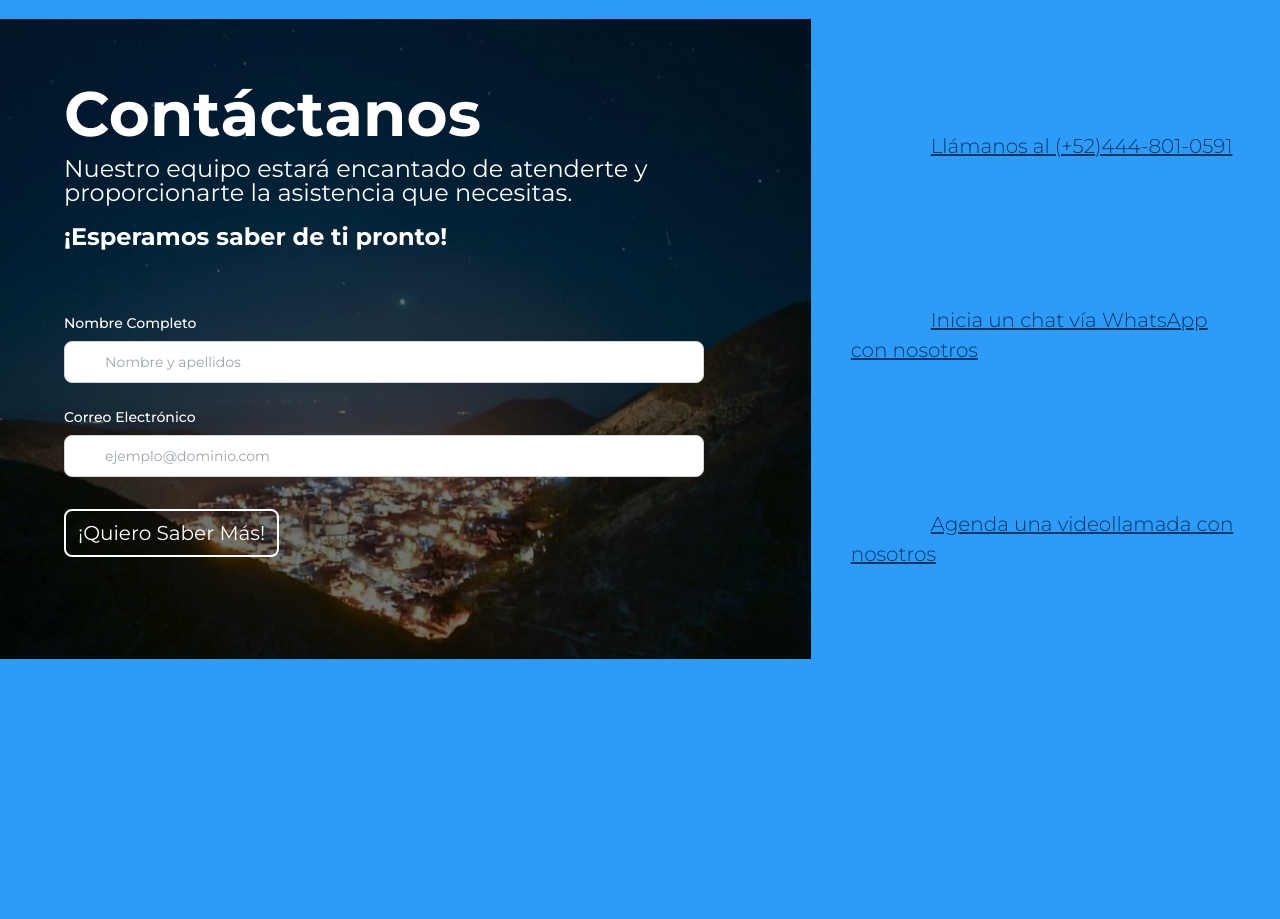
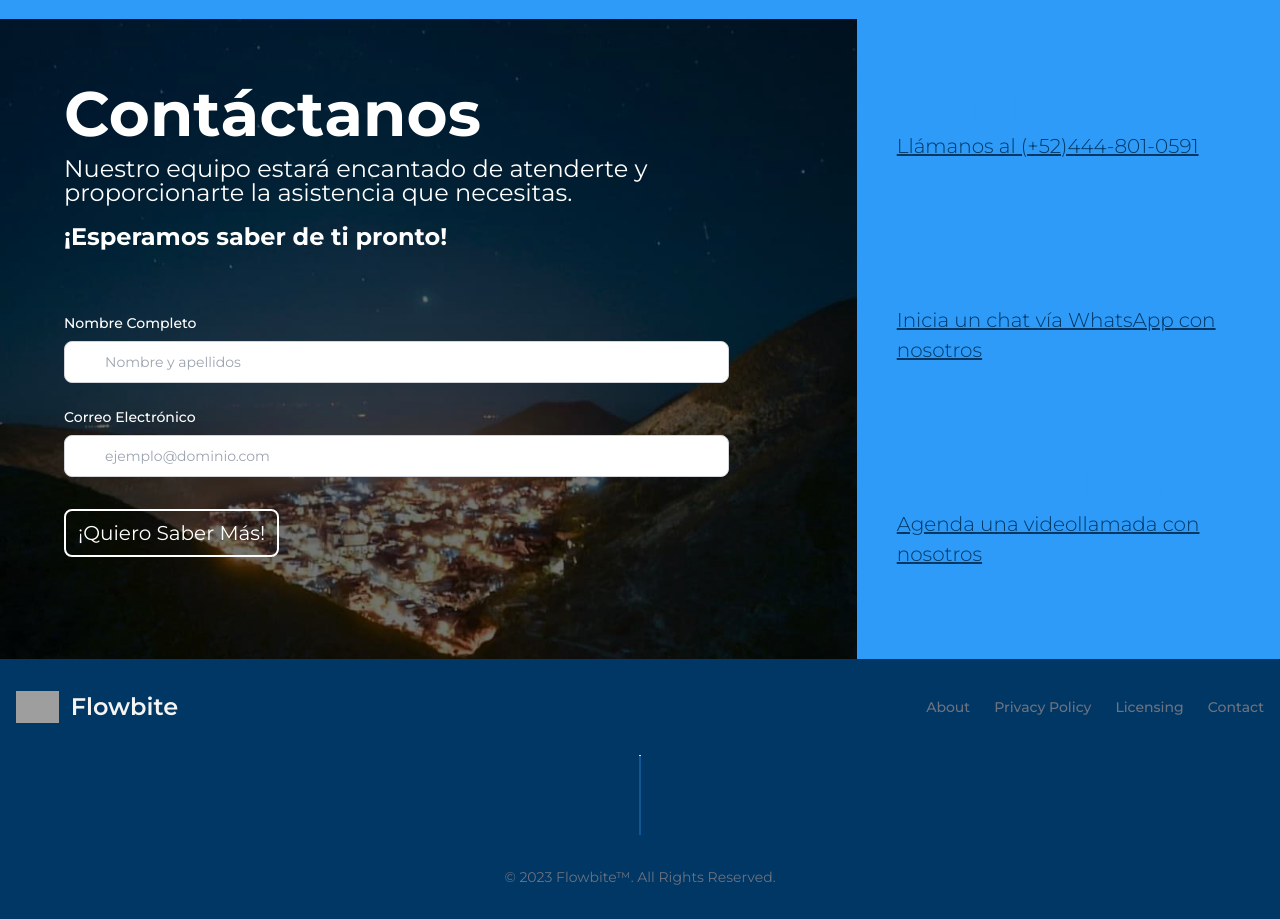
Before and after one commit to Oscar-FV/terrenos-vip, a React (Vite) app: page / in a window 1280 px wide. Shown: the part 2940-3859 px from the top of the page. Before the commit the page ends 3599 px from the top, so only its background shows below. Built offline with nearby package versions, Linux system fonts and the light colour scheme; grey boxes are pictures that could not be loaded; some icons are missing; what tailwindcss-animated would draw is missing.

Commit message:
added footer template

```diff
--- a/src/App.tsx
+++ b/src/App.tsx
@@ -9,6 +9,7 @@ import Slogan from './components/Slogan/Slogan';
 import Gallery from './components/Gallery/Gallery';
 import TimeLine from './components/TimeLIne/TimeLine';
 import ContactUs from './components/ContactUs/Contact';
+import Footer from './components/common/Footer/Footer';
 
 function App() {
   const scrollPosition = useScrollPosition();
@@ -26,6 +27,7 @@ function App() {
       <Gallery color="#f4f4f4" text="#003764" ref={(ref) => (panelRefs.current[2] = ref!)}/>
       <TimeLine color="#2E9BF8" text="#f4f4f4" ref={(ref) => (panelRefs.current[3] = ref!)}/>
       <ContactUs color="#f4f4f4" text="#003764" ref={(ref) => (panelRefs.current[4] = ref!)}/>
+      <Footer />
       <style>{`
         body {
           background-color: ${activePanelColor};
--- a/src/components/ContactUs/Contact.tsx
+++ b/src/components/ContactUs/Contact.tsx
@@ -11,34 +11,27 @@ interface Props {
 }
 
 const ContactUs = forwardRef<HTMLDivElement, Props>(({ color, text }, ref) => {
-
   const [isEmailSent, setIsEmailSent] = useState<number>(0);
   const [showSuccessMessage, setShowSuccessMessage] = useState<boolean>(false);
 
   const handleEmailResponse = (emailResponse: EmailJSResponseStatus) => {
-    setIsEmailSent(emailResponse.status)
-  }
+    setIsEmailSent(emailResponse.status);
+  };
 
   useEffect(() => {
-
-    if(isEmailSent === 200 || isEmailSent === 400){
+    if (isEmailSent === 200 || isEmailSent === 400) {
       setShowSuccessMessage(true);
       const timer = setTimeout(() => {
         setShowSuccessMessage(false);
       }, 3000);
 
       return () => clearTimeout(timer);
-      setIsEmailSent(0)
+      setIsEmailSent(0);
     }
-  }, [isEmailSent])
+  }, [isEmailSent]);
 
   return (
-    <article className="h-[100vh] md:h-[80vh] relative">
-
-      {showSuccessMessage && (
-        <Toast status={isEmailSent} />
-      )}
-
+    <article className="h-[100vh] md:h-[80vh]">
       <div
         ref={ref}
         data-color={color}
@@ -46,10 +39,11 @@ const ContactUs = forwardRef<HTMLDivElement, Props>(({ color, text }, ref) => {
         className="flex h-full w-full gap-x-10 md:pr-8"
       >
         <div
-          className="h-full w-full bg-black md:w-[80%] xl:w-[65%]"
+          className="relative h-full w-full bg-black md:w-[80%] xl:w-[65%]"
           id="formDiv"
         >
-          <div className="absolute z-10 mt-8 px-8 md:mt-16 md:w-[60%] lg:w-[65%] lg:px-16">
+          {showSuccessMessage && <Toast status={isEmailSent} />}
+          <div className="absolute z-10 mt-8 px-8 md:mt-16 lg:px-16">
             <h2 className="hero-tittle font-bold text-white">Contáctanos</h2>
             <p className="mt-3 w-full pr-8 leading-none text-white md:text-[3cqb] xl:pr-2">
               Nuestro equipo estará encantado de atenderte y proporcionarte la
@@ -58,8 +52,8 @@ const ContactUs = forwardRef<HTMLDivElement, Props>(({ color, text }, ref) => {
             <p className="mt-5 w-full pr-8 font-bold leading-none text-white md:text-[3cqb] xl:pr-2">
               ¡Esperamos saber de ti pronto!
             </p>
-            <ContactForm emailStatus={handleEmailResponse}/>
-            <div className="mt-16 flex sm:justify-center h-full flex-wrap gap-8 md:static md:hidden">
+            <ContactForm emailStatus={handleEmailResponse} />
+            <div className="mt-10 flex h-full flex-wrap gap-8 sm:justify-center md:static md:hidden">
               <ContactItem
                 icon="ph:phone-call"
                 tittle="Teléfono"
--- a/src/components/ContactUs/ContactItem.tsx
+++ b/src/components/ContactUs/ContactItem.tsx
@@ -10,7 +10,7 @@ interface Props {
 
 const ContactItem = ({ icon, iconClassName, tittle, text, goto }: Props) => {
   return (
-    <div className="md:w-full sm:w-[calc(90%/3)]">
+    <a href={goto} target="_blank" rel="noopener noreferrer" className="md:w-full sm:w-[calc(90%/3)]">
       <div className="flex items-center gap-x-2 md:gap-x-4">
         <Icon
           icon={icon}
@@ -20,10 +20,10 @@ const ContactItem = ({ icon, iconClassName, tittle, text, goto }: Props) => {
           {tittle}
         </span>
       </div>
-      <a href={goto} target="_blank" rel="noopener noreferrer" className="text-[2cqb] font-light  text-white md:w-full md:pl-20 md:text-[2.5cqb] md:text-secondary underline decoration-3">
+      <p className="text-[2cqb] font-light  text-white md:w-full md:text-[2.5cqb] md:text-secondary underline decoration-3">
         {text}
-      </a>
-    </div>
+      </p>
+    </a>
   );
 };
 
--- /dev/null
+++ b/src/components/common/Footer/Footer.tsx
@@ -0,0 +1,55 @@
+const Footer = () => {
+  return (
+    <footer className="bg-secondary">
+      <div className="mx-auto w-full max-w-screen-xl p-4 md:py-8">
+        <div className="sm:flex sm:items-center sm:justify-between">
+          <a
+            href="https://flowbite.com/"
+            className="mb-4 flex items-center space-x-3 sm:mb-0 rtl:space-x-reverse"
+          >
+            <img
+              src="https://flowbite.com/docs/images/logo.svg"
+              className="h-8"
+              alt="Flowbite Logo"
+            />
+            <span className="self-center whitespace-nowrap text-2xl font-semibold">
+              Flowbite
+            </span>
+          </a>
+          <ul className="mb-6 flex flex-wrap items-center text-sm font-medium text-gray-500 sm:mb-0">
+            <li>
+              <a href="#" className="me-4 hover:underline md:me-6">
+                About
+              </a>
+            </li>
+            <li>
+              <a href="#" className="me-4 hover:underline md:me-6">
+                Privacy Policy
+              </a>
+            </li>
+            <li>
+              <a href="#" className="me-4 hover:underline md:me-6">
+                Licensing
+              </a>
+            </li>
+            <li>
+              <a href="#" className="hover:underline">
+                Contact
+              </a>
+            </li>
+          </ul>
+        </div>
+        <hr className="my-6 border-gray-200 sm:mx-auto lg:my-8" />
+        <span className="block text-sm text-gray-500 sm:text-center">
+          © 2023{" "}
+          <a href="https://flowbite.com/" className="hover:underline">
+            Flowbite™
+          </a>
+          . All Rights Reserved.
+        </span>
+      </div>
+    </footer>
+  );
+};
+
+export default Footer
--- a/src/components/common/Toast/Toast.tsx
+++ b/src/components/common/Toast/Toast.tsx
@@ -7,14 +7,17 @@ interface Props {
 const Toast = ({ status }: Props) => {
   let style: string = "";
   let icon: string = "";
+  let text: string = "";
   switch (status) {
     case 200:
       style = "bg-green-100 text-green-500";
       icon = "lets-icons:check-fill";
+      text = "¡Email mandado correctamente!"
       break;
     case 400:
       style = "text-red-500 bg-red-100";
       icon = "lets-icons:close-square-fill";
+      text = "Hubo un error al enviar el correo, intentalo de nuevo"
       break;
   }
 
@@ -27,30 +30,7 @@ const Toast = ({ status }: Props) => {
       <div className={`inline-flex h-8 w-8 flex-shrink-0 items-center justify-center rounded-lg ${style}`}>
         <Icon icon={icon} className="h-5 w-5" />
       </div>
-      <div className="ms-3 text-sm font-normal">Item moved successfully.</div>
-      <button
-        type="button"
-        className="-mx-1.5 -my-1.5 ms-auto inline-flex h-8 w-8 items-center justify-center rounded-lg bg-white p-1.5 text-gray-400 hover:bg-gray-100 hover:text-gray-900 focus:ring-2 focus:ring-gray-300"
-        data-dismiss-target="#toast-success"
-        aria-label="Close"
-      >
-        <span className="sr-only">Close</span>
-        <svg
-          className="h-3 w-3"
-          aria-hidden="true"
-          xmlns="http://www.w3.org/2000/svg"
-          fill="none"
-          viewBox="0 0 14 14"
-        >
-          <path
-            stroke="currentColor"
-            strokeLinecap="round"
-            strokeLinejoin="round"
-            strokeWidth="2"
-            d="m1 1 6 6m0 0 6 6M7 7l6-6M7 7l-6 6"
-          />
-        </svg>
-      </button>
+      <div className="ms-3 text-sm font-normal">{text}</div>
     </div>
   );
 };
```
